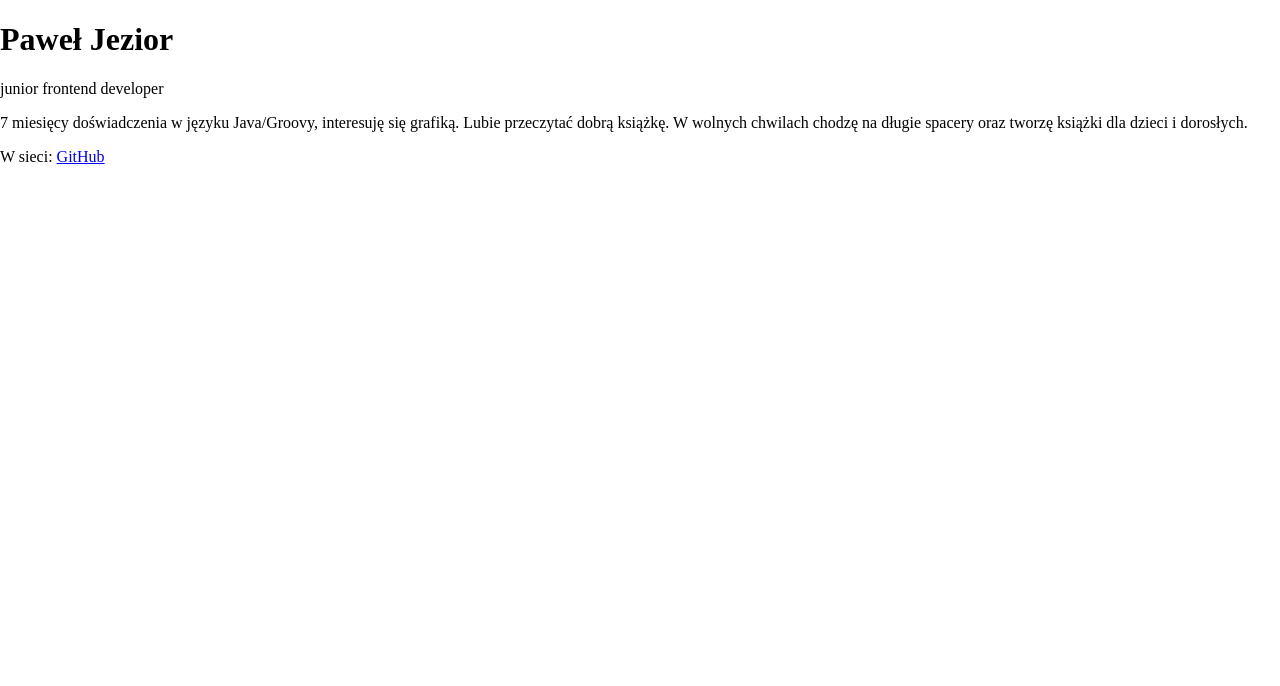
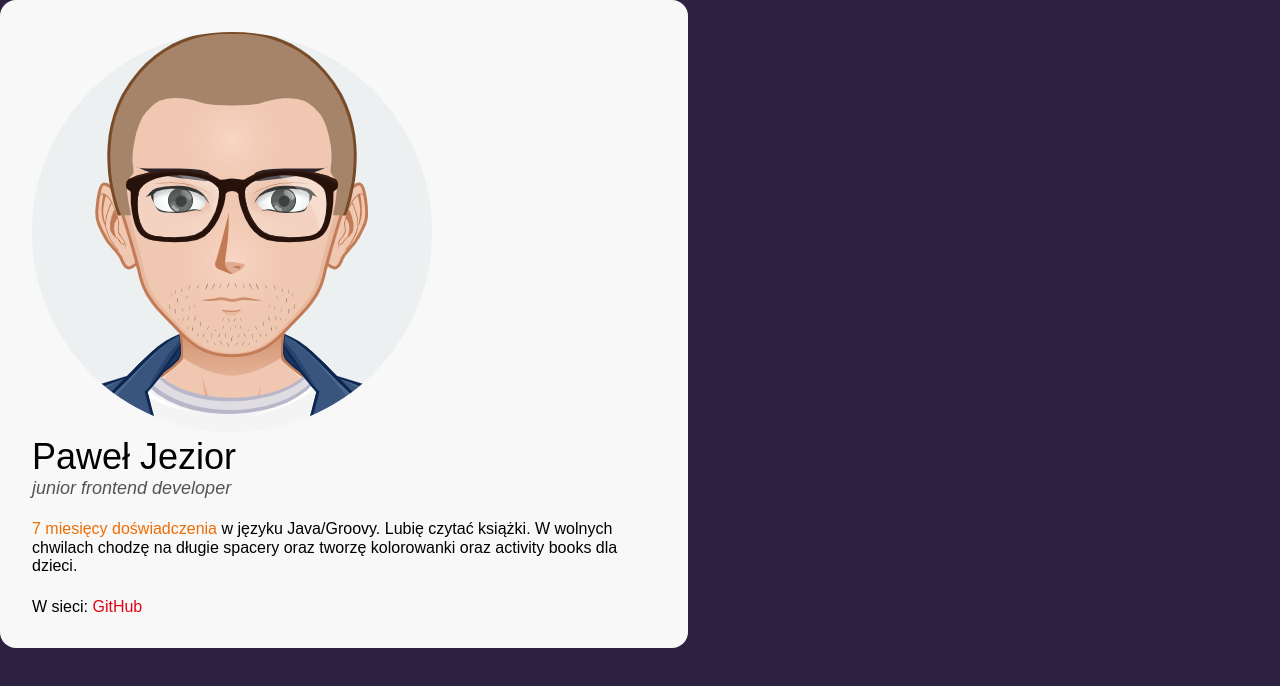
Before and after one commit to pawel-jezior/business-card, a plain HTML site: page index.html in a window 1280 px wide. Drawn offline with Linux system fonts and the light colour scheme.

Commit message:
avatar + styles

```diff
--- a/index.html
+++ b/index.html
@@ -10,15 +10,21 @@
   </head>
   <body>
     <main class="main">
+      <img class="main__avatar" src="face_co.png" alt="obrazek dewelopera" />
+
       <article class="article">
         <h1 class="article__name">Paweł Jezior</h1>
-        <p class="article__paragraph article__position">junior frontend developer</p>
+        <p class="article__paragraph article__position">
+          junior frontend developer
+        </p>
         <p class="article__paragraph">
-          7 miesięcy doświadczenia w języku Java/Groovy, interesuję się grafiką.
-          Lubie przeczytać dobrą książkę. W wolnych chwilach chodzę na długie
-          spacery oraz tworzę książki dla dzieci i dorosłych.
+          <strong class="special">7 miesięcy doświadczenia </strong>w języku Java/Groovy.
+          Lubię czytać książki. W wolnych chwilach chodzę na długie
+          spacery oraz tworzę kolorowanki oraz activity books dla dzieci.
         </p>
-        <p class="article__paragraph">W sieci: <a class="article__link" href="#">GitHub</a></p>
+        <p class="article__paragraph article__paragraph--link">
+          W sieci: <a class="article__link" href="#">GitHub</a>
+        </p>
       </article>
     </main>
   </body>
--- a/style.css
+++ b/style.css
@@ -0,0 +1,50 @@
+
+.article {
+    font-family: Arial, Helvetica, sans-serif;
+}
+
+.article__link {
+    color: #E20613;
+    text-decoration: none;
+}
+
+.article__name {
+    margin: 0;
+    font-weight: normal;
+    font-size: 36px;
+}
+
+.article__paragraph {
+    margin: 0;
+}
+
+.article__paragraph--link {
+margin-top: 22px;
+}
+
+.article__position {
+    font-size: 18px;
+    font-style: italic;
+    color: #545454;
+    margin-bottom: 22px;
+}
+
+body {
+    background: #2C2141;
+}
+
+.main {
+    background: #F8F8F8;
+    width: 624px;
+    border-radius: 16px;
+    padding: 32px;
+}
+
+.main__avatar {
+    border-radius: 50%;
+}
+
+.special {
+    color: #ED6D05;
+    font-weight: normal;
+}
```
Also changed, not shown: face_co.png (added).
